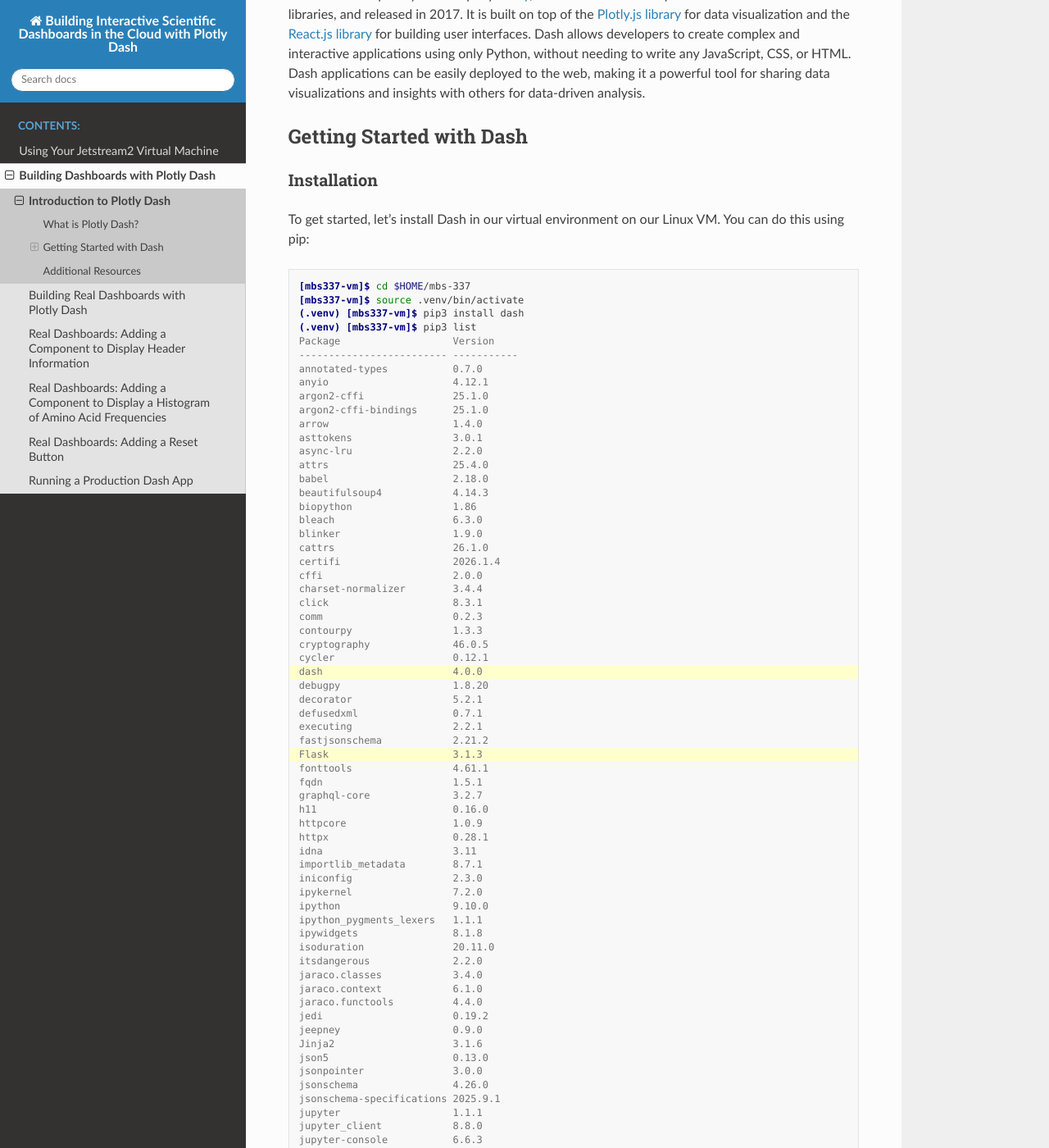
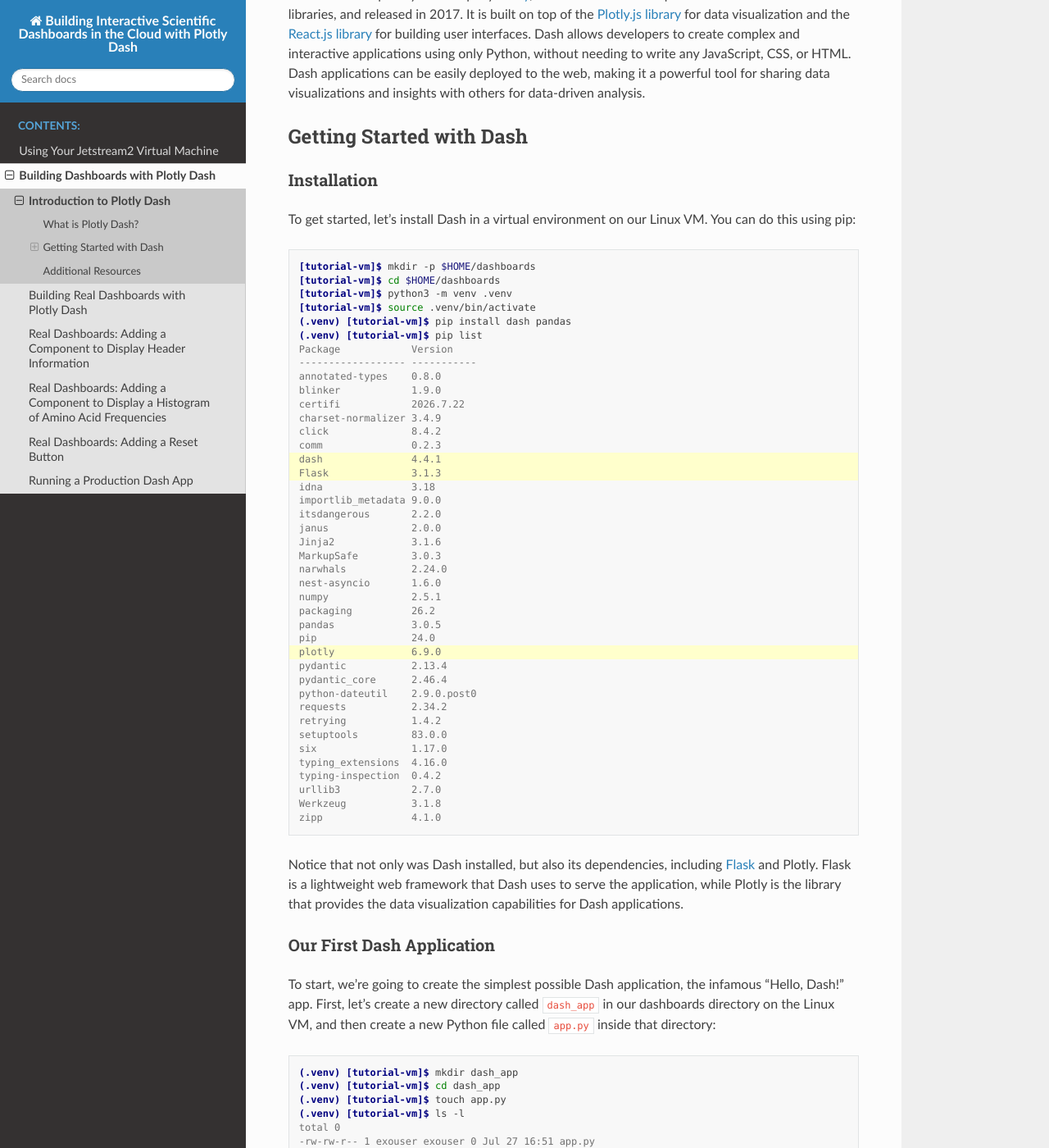
Before and after one commit to eriksf/interactive-dashboards-with-plotly-dash, a Sphinx documentation site: the page built from docs/dashboards/intro_to_dash.rst, in a window 1280 px wide and 1400 px high, scrolled down 546 px. Shown: the whole window at 82% size. Built offline with Sphinx 7.4.7 and the Read the Docs theme 3.1.0, drawn with Linux system fonts in a browser that asks for light colours; some of the changed text lies outside the part shown.

Commit message:
updating code cells with vm (#1)

```diff
--- a/docs/dashboards/adding_header_info.rst
+++ b/docs/dashboards/adding_header_info.rst
@@ -468,7 +468,7 @@
 
 .. code-block:: console
 
-    (.venv) [mbs337-vm]$ python app.py
+    (.venv) [tutorial-vm]$ python app.py
     Dash is running on http://0.0.0.0:8050/
 
     * Serving Flask app 'app'
--- a/docs/dashboards/adding_histogram.rst
+++ b/docs/dashboards/adding_histogram.rst
@@ -515,7 +515,7 @@
 
 .. code-block:: console
 
-    (.venv) [mbs337-vm]$ python app.py
+    (.venv) [tutorial-vm]$ python app.py
     Dash is running on http://0.0.0.0:8050/
 
     * Serving Flask app 'app'
--- a/docs/dashboards/adding_reset_button.rst
+++ b/docs/dashboards/adding_reset_button.rst
@@ -417,7 +417,7 @@
 
 .. code-block:: console
 
-    (.venv) [mbs337-vm]$ python app.py
+    (.venv) [tutorial-vm]$ python app.py
     Dash is running on http://0.0.0.0:8050/
 
     * Serving Flask app 'app'
--- a/docs/dashboards/intro_to_dash.rst
+++ b/docs/dashboards/intro_to_dash.rst
@@ -31,169 +31,52 @@
 Installation
 ~~~~~~~~~~~~
 
-To get started, let's install Dash in our virtual environment on our Linux VM. You can do this using pip:
+To get started, let's install Dash in a virtual environment on our Linux VM. You can do this using pip:
 
 .. code-block:: console
-    :emphasize-lines: 29, 35, 100
+    :emphasize-lines: 15, 16, 29
 
-    [mbs337-vm]$ cd $HOME/mbs-337
-    [mbs337-vm]$ source .venv/bin/activate
-    (.venv) [mbs337-vm]$ pip3 install dash
-    (.venv) [mbs337-vm]$ pip3 list
-    Package                   Version
-    ------------------------- -----------
-    annotated-types           0.7.0
-    anyio                     4.12.1
-    argon2-cffi               25.1.0
-    argon2-cffi-bindings      25.1.0
-    arrow                     1.4.0
-    asttokens                 3.0.1
-    async-lru                 2.2.0
-    attrs                     25.4.0
-    babel                     2.18.0
-    beautifulsoup4            4.14.3
-    biopython                 1.86
-    bleach                    6.3.0
-    blinker                   1.9.0
-    cattrs                    26.1.0
-    certifi                   2026.1.4
-    cffi                      2.0.0
-    charset-normalizer        3.4.4
-    click                     8.3.1
-    comm                      0.2.3
-    contourpy                 1.3.3
-    cryptography              46.0.5
-    cycler                    0.12.1
-    dash                      4.0.0
-    debugpy                   1.8.20
-    decorator                 5.2.1
-    defusedxml                0.7.1
-    executing                 2.2.1
-    fastjsonschema            2.21.2
-    Flask                     3.1.3
-    fonttools                 4.61.1
-    fqdn                      1.5.1
-    graphql-core              3.2.7
-    h11                       0.16.0
-    httpcore                  1.0.9
-    httpx                     0.28.1
-    idna                      3.11
-    importlib_metadata        8.7.1
-    iniconfig                 2.3.0
-    ipykernel                 7.2.0
-    ipython                   9.10.0
-    ipython_pygments_lexers   1.1.1
-    ipywidgets                8.1.8
-    isoduration               20.11.0
-    itsdangerous              2.2.0
-    jaraco.classes            3.4.0
-    jaraco.context            6.1.0
-    jaraco.functools          4.4.0
-    jedi                      0.19.2
-    jeepney                   0.9.0
-    Jinja2                    3.1.6
-    json5                     0.13.0
-    jsonpointer               3.0.0
-    jsonschema                4.26.0
-    jsonschema-specifications 2025.9.1
-    jupyter                   1.1.1
-    jupyter_client            8.8.0
-    jupyter-console           6.6.3
-    jupyter_core              5.9.1
-    jupyter-events            0.12.0
-    jupyter-lsp               2.3.0
-    jupyter_server            2.17.0
-    jupyter_server_terminals  0.5.4
-    jupyterlab                4.5.5
-    jupyterlab_pygments       0.3.0
-    jupyterlab_server         2.28.0
-    jupyterlab_widgets        3.0.16
-    keyring                   25.7.0
-    kiwisolver                1.4.9
-    lark                      1.3.1
-    lxml                      6.0.2
-    markdown-it-py            4.0.0
-    MarkupSafe                3.0.3
-    matplotlib                3.10.8
-    matplotlib-inline         0.2.1
-    mdurl                     0.1.2
-    mistune                   3.2.0
-    more-itertools            10.8.0
-    narwhals                  2.17.0
-    nbclient                  0.10.4
-    nbconvert                 7.17.0
-    nbformat                  5.10.4
-    nest-asyncio              1.6.0
-    notebook                  7.5.4
-    notebook_shim             0.2.4
-    numpy                     2.4.1
-    packaging                 26.0
-    pandas                    3.0.1
-    pandocfilters             1.5.1
-    parso                     0.8.6
-    pexpect                   4.9.0
-    pillow                    12.1.1
-    pip                       26.0.1
-    platformdirs              4.9.2
-    plotly                    6.6.0
-    pluggy                    1.6.0
-    plumbum                   1.10.0
-    ply                       3.11
-    prometheus_client         0.24.1
-    prompt_toolkit            3.0.52
-    psutil                    7.2.2
-    ptyprocess                0.7.0
-    pure_eval                 0.2.3
-    pycparser                 3.0
-    pydantic                  2.12.5
-    pydantic_core             2.41.5
-    Pygments                  2.19.2
-    pyinaturalist             0.21.1
-    pyparsing                 3.3.2
-    pyrate-limiter            2.10.0
-    pytest                    9.0.2
-    python-dateutil           2.9.0.post0
-    python-json-logger        4.0.0
-    PyYAML                    6.0.3
-    pyzmq                     27.1.0
-    rcsb-api                  1.5.0
-    redis                     7.2.0
-    referencing               0.37.0
-    requests                  2.32.5
-    requests-cache            1.3.0
-    requests-ratelimiter      0.8.0
-    retrying                  1.4.2
-    rfc3339-validator         0.1.4
-    rfc3986-validator         0.1.1
-    rfc3987-syntax            1.1.0
-    rich                      14.3.3
-    rpds-py                   0.30.0
-    rustworkx                 0.17.1
-    seaborn                   0.13.2
-    SecretStorage             3.5.0
-    Send2Trash                2.1.0
-    setuptools                82.0.0
-    six                       1.17.0
-    soupsieve                 2.8.3
-    stack-data                0.6.3
-    terminado                 0.18.1
-    tinycss2                  1.4.0
-    tornado                   6.5.4
-    tqdm                      4.67.3
-    traitlets                 5.14.3
-    typing_extensions         4.15.0
-    typing-inspection         0.4.2
-    tzdata                    2025.3
-    uri-template              1.3.0
-    url-normalize             2.2.1
-    urllib3                   2.6.3
-    wcwidth                   0.6.0
-    webcolors                 25.10.0
-    webencodings              0.5.1
-    websocket-client          1.9.0
-    Werkzeug                  3.1.6
-    widgetsnbextension        4.0.15
-    zipp                      3.23.0
+    [tutorial-vm]$ mkdir -p $HOME/dashboards
+    [tutorial-vm]$ cd $HOME/dashboards
+    [tutorial-vm]$ python3 -m venv .venv
+    [tutorial-vm]$ source .venv/bin/activate
+    (.venv) [tutorial-vm]$ pip install dash pandas
+    (.venv) [tutorial-vm]$ pip list
+    Package            Version
+    ------------------ -----------
+    annotated-types    0.8.0
+    blinker            1.9.0
+    certifi            2026.7.22
+    charset-normalizer 3.4.9
+    click              8.4.2
+    comm               0.2.3
+    dash               4.4.1
+    Flask              3.1.3
+    idna               3.18
+    importlib_metadata 9.0.0
+    itsdangerous       2.2.0
+    janus              2.0.0
+    Jinja2             3.1.6
+    MarkupSafe         3.0.3
+    narwhals           2.24.0
+    nest-asyncio       1.6.0
+    numpy              2.5.1
+    packaging          26.2
+    pandas             3.0.5
+    pip                24.0
+    plotly             6.9.0
+    pydantic           2.13.4
+    pydantic_core      2.46.4
+    python-dateutil    2.9.0.post0
+    requests           2.34.2
+    retrying           1.4.2
+    setuptools         83.0.0
+    six                1.17.0
+    typing_extensions  4.16.0
+    typing-inspection  0.4.2
+    urllib3            2.7.0
+    Werkzeug           3.1.8
+    zipp               4.1.0
 
 Notice that not only was Dash installed, but also its dependencies, including
 `Flask <https://flask.palletsprojects.com/>`_ and Plotly. Flask is a lightweight web framework
@@ -205,19 +88,19 @@
 ~~~~~~~~~~~~~~~~~~~~~~~~~~
 
 To start, we're going to create the simplest possible Dash application, the infamous "Hello, Dash!" app.
-First, let's create a new directory called ``dash_app`` in our mbs-337 directory on the Linux VM, and then
+First, let's create a new directory called ``dash_app`` in our dashboards directory on the Linux VM, and then
 create a new Python file called ``app.py`` inside that directory:
 
 .. code-block:: console
 
-    (.venv) [mbs337-vm]$ mkdir dash_app
-    (.venv) [mbs337-vm]$ cd dash_app
-    (.venv) [mbs337-vm]$ touch app.py
-    (.venv) [mbs337-vm]$ ls -l
+    (.venv) [tutorial-vm]$ mkdir dash_app
+    (.venv) [tutorial-vm]$ cd dash_app
+    (.venv) [tutorial-vm]$ touch app.py
+    (.venv) [tutorial-vm]$ ls -l
     total 0
-    -rw-rw-r-- 1 ubuntu ubuntu 0 Mar  8 18:45 app.py
+    -rw-rw-r-- 1 exouser exouser 0 Jul 27 16:51 app.py
 
-Next, let's open the ``app.py`` file in our VS Code editor and add the following code:
+Next, let's open the ``app.py`` file in a text editor (like ``vim`` or ``nano``) and add the following code:
 
 .. code-block:: python
     :linenos:
@@ -259,13 +142,13 @@
     * 6379: Redis Database
     * 8888: Jupyter Notebook Server
 
-To run the application, we can use the following command in our VS Code terminal:
+To run the application, we can use the following command in our terminal:
 
 .. code-block:: console
 
-    (.venv) [mbs337-vm]$ curl ip.me
+    (.venv) [tutorial-vm]$ curl ip.me
     129.114.38.51
-    (.venv) [mbs337-vm]$ python app.py
+    (.venv) [tutorial-vm]$ python app.py
     Dash is running on http://0.0.0.0:8050/
 
      * Serving Flask app 'app'
@@ -293,23 +176,23 @@
 
 .. code-block:: console
 
-    (.venv) [mbs337-vm]$ wget https://raw.githubusercontent.com/tacc/mbs-337-sp26/main/docs/unit07/sample-data/Austin_Animal_Center_Outcomes.zip
-    (.venv) [mbs337-vm]$ unzip Austin_Animal_Center_Outcomes.zip
+    (.venv) [tutorial-vm]$ wget https://raw.githubusercontent.com/tacc/interactive-dashboards-with-plotly-dash/main/docs/dashboards/sample-data/Austin_Animal_Center_Outcomes.zip
+    (.venv) [tutorial-vm]$ unzip Austin_Animal_Center_Outcomes.zip
     Archive:  Austin_Animal_Center_Outcomes.zip
       inflating: Austin_Animal_Center_Outcomes.csv
-    (.venv) [mbs337-vm]$ rm Austin_Animal_Center_Outcomes.zip
-    (.venv) [mbs337-vm]$ ls -l
+    (.venv) [tutorial-vm]$ rm Austin_Animal_Center_Outcomes.zip
+    (.venv) [tutorial-vm]$ ls -l
     total 20844
-    -rw-rw-r-- 1 ubuntu ubuntu 21338783 May  7  2025 Austin_Animal_Center_Outcomes.csv
-    -rw-rw-r-- 1 ubuntu ubuntu      171 Mar  8 19:18 app.py
+    -rw-rw-r-- 1 exouser exouser 21338783 Jul 27 17:03 Austin_Animal_Center_Outcomes.csv
+    -rw-rw-r-- 1 exouser exouser      171 Jul 27 16:55 app.py
 
 We also need to install the ``dash-ag-grid`` component, which we can do using pip:
 
 .. code-block:: console
 
-    (.venv) [mbs337-vm]$ pip3 install dash-ag-grid
-    (.venv) [mbs337-vm]$ pip3 list | grep dash_ag_grid
-    dash_ag_grid              33.3.3
+    (.venv) [tutorial-vm]$ pip install dash-ag-grid
+    (.venv) [tutorial-vm]$ pip list | grep dash_ag_grid
+    ash_ag_grid       35.3.0
 
 Now, we can modify our ``app.py`` file to read in the dataset with ``pandas`` into a DataFrame and display
 it in a table. We will use the ``dash_ag_grid`` component to create an interactive table that allows us to
@@ -515,8 +398,8 @@
 
 .. code-block:: console
 
-    (.venv) [mbs337-vm]$ pip3 install dash-bootstrap-components
-    (.venv) [mbs337-vm]$ pip3 list | grep dash_bootstrap_components
+    (.venv) [tutorial-vm]$ pip install dash-bootstrap-components
+    (.venv) [tutorial-vm]$ pip list | grep dash-bootstrap-components
     dash-bootstrap-components 2.0.4
 
 Now we can modify our Dash application to use some Bootstrap components and styling. We will import the
```
Also changed, not shown: other parts of docs/dashboards/intro_to_dash.rst (+1 -1 lines), docs/dashboards/building_dashboards.rst (+56 -48 lines), docs/dashboards/dash_production.rst (+26 -25 lines), 1 other file.
